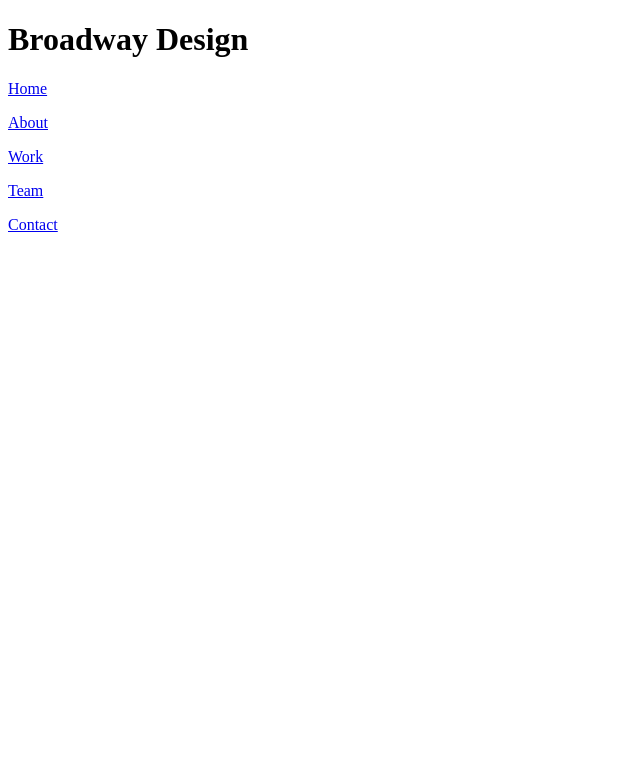
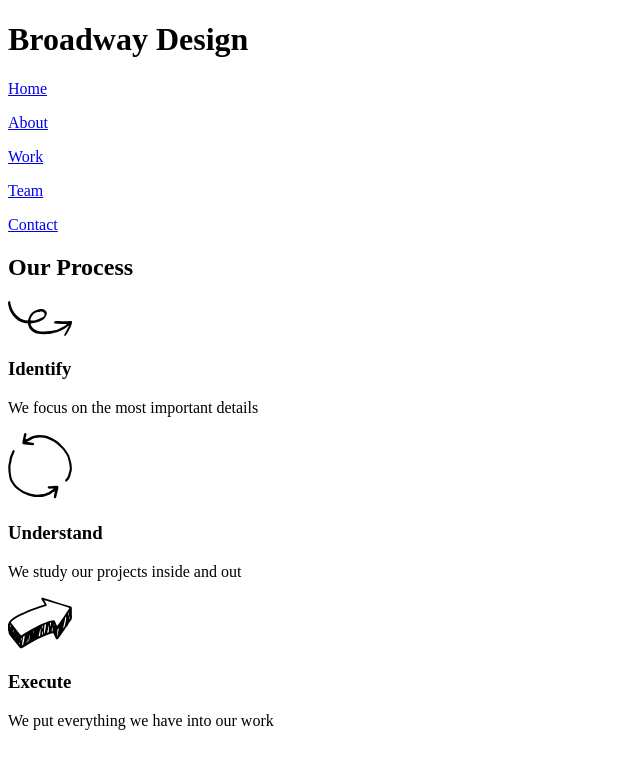
Before and after one commit to MartinGras95/broadway, a plain HTML site: page index.html in a window 1280 px wide. Shown: the whole page, without its empty margins (0-640 px from the left). Drawn offline with Linux system fonts and the light colour scheme.

Commit message:
Added Process section in html

```diff
--- a/index.html
+++ b/index.html
@@ -7,6 +7,7 @@
   <body>
     <!--Header-->
     <div id="Header">
+
     <h1>Broadway Design</h1>
     <p><a href="#header">Home</a></p>
     <p><a href="#">About</a></p>
@@ -15,5 +16,24 @@
     <p><a href="#">Contact</a></p>
   </div>
 
+  <!--Our Process section-->
+  <div id="process">
+
+  <h2>Our Process</h2>
+
+  <p><img src="resources/images/identify.svg" alt=""></p>
+  <h3>Identify</h3>
+  <p>We focus on the most important details</p>
+
+  <p><img src="resources/images/understand.svg" alt=""></p>
+  <h3>Understand</h3>
+  <p>We study our projects inside and out</p>
+
+  <p><img src="resources/images/execute.svg" alt=""></p>
+  <h3>Execute</h3>
+  <p>We put everything we have into our work</p>
+</div>
+
+
   </body>
 </html>
```
